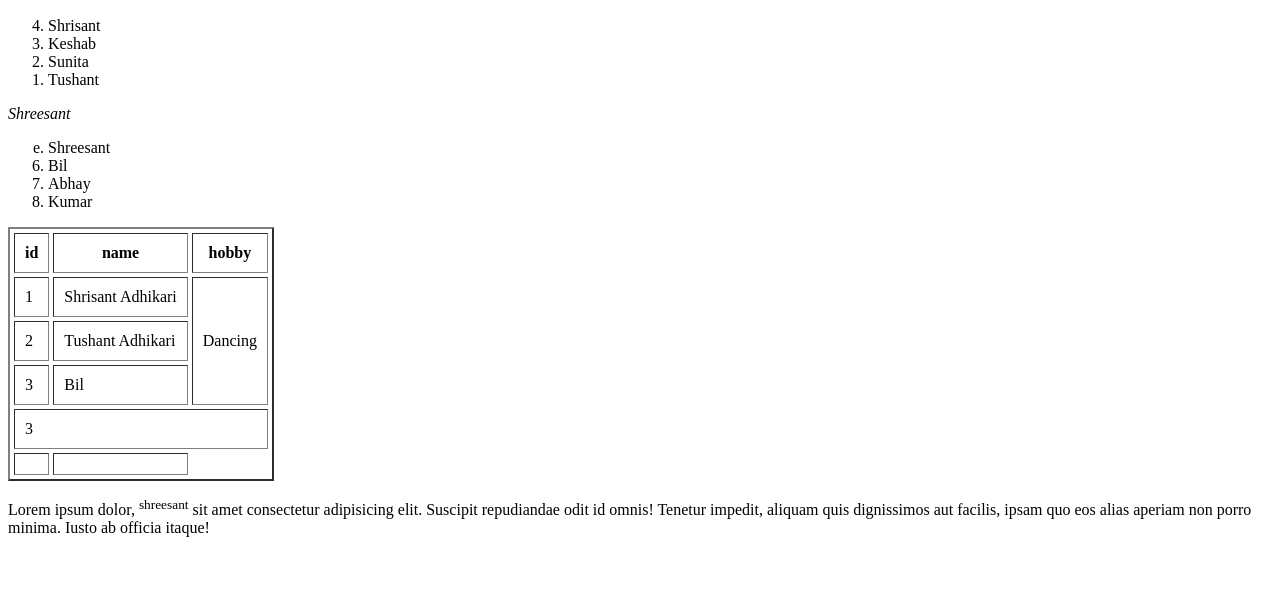
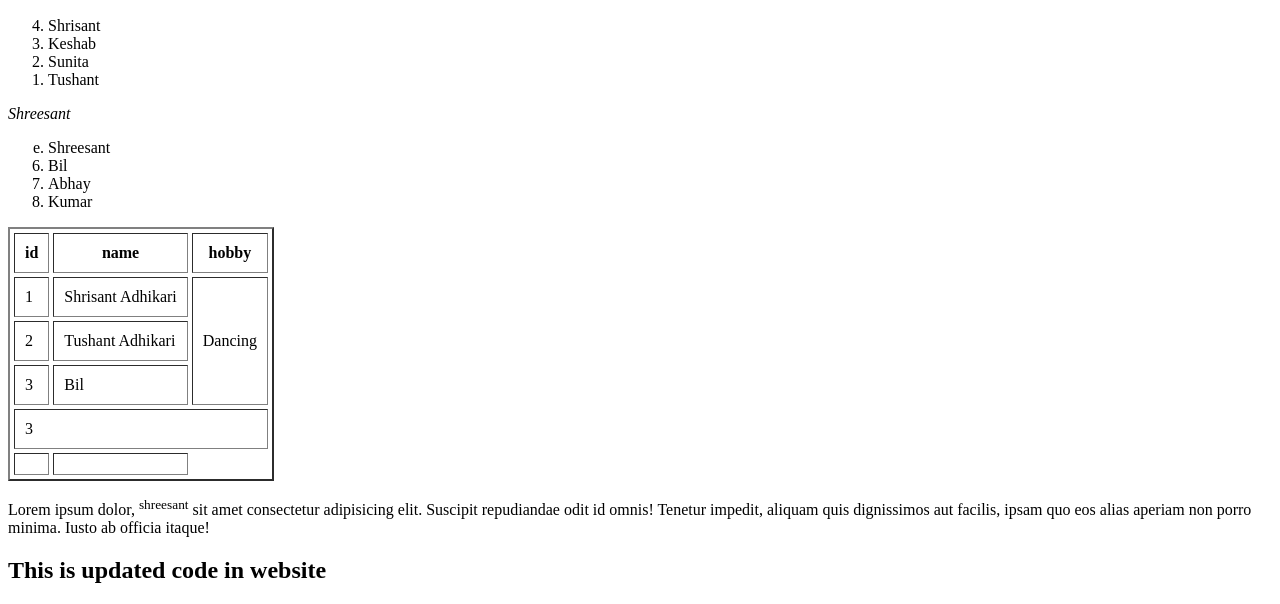
Before and after one commit to codewithshreesant/first, a plain HTML site: page index.html in a window 1280 px wide. Shown: the part 511-1115 px from the top of the page. Before the commit the page ends 1064 px from the top, so only its background shows below. Drawn offline with Linux system fonts and the light colour scheme.

Commit message:
second commit

```diff
--- a/index.html
+++ b/index.html
@@ -58,5 +58,9 @@
         </tfoot>
     </table>
     <p>Lorem ipsum dolor, <sup>shreesant</sup> sit amet consectetur adipisicing elit. Suscipit repudiandae odit id omnis! Tenetur impedit, aliquam quis dignissimos aut facilis, ipsam quo eos alias aperiam non porro minima. Iusto ab officia itaque!</p>
+
+    <div>
+        <h2>This is updated code in website</h2>
+    </div>
 </body>
 </html>
```
